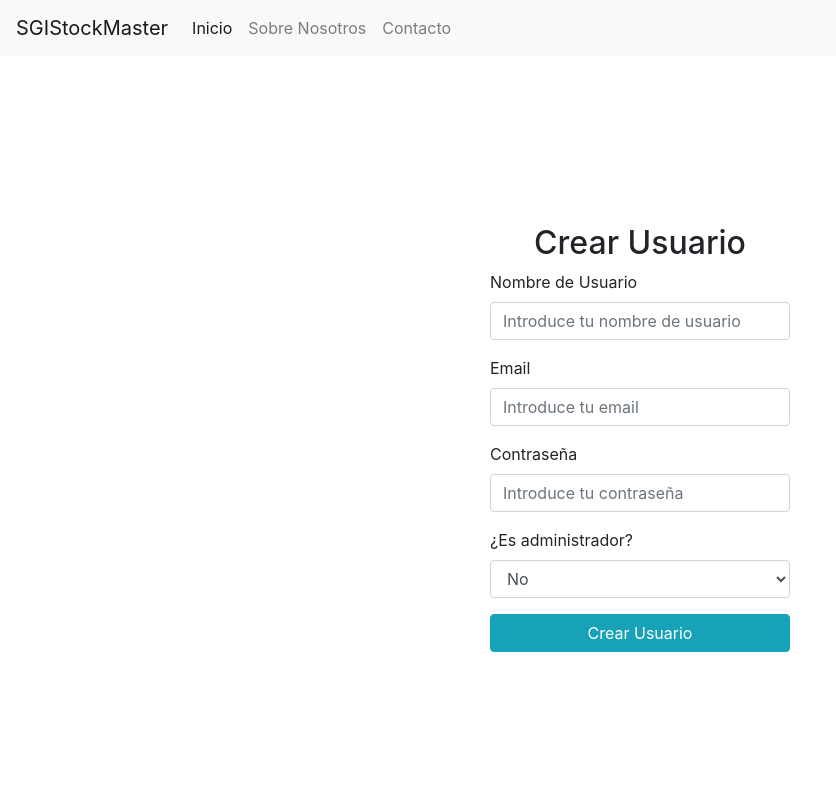
After one commit to TheN1c0/Arct_pro_gsi, a Django app: page /registrarse/ in a window 1280 px wide. The commit adds this page. Shown: the whole page, without its empty margins (0-836 px from the left). Run offline with Django 5.2, Linux system fonts and the light colour scheme; some libraries are stand-ins or nearby versions.

Commit message:
se agregó la pagina de crear usuario y se está modificando el json por un error

```diff
--- /dev/null
+++ b/SGIStockMaster/inventory_manager/templates/inventory_manager/SGI_registrarse.html
@@ -0,0 +1,109 @@
+<!DOCTYPE html>
+<html lang="es">
+<head>
+    <meta charset="UTF-8">
+    <meta name="viewport" content="width=device-width, initial-scale=1.0">
+    <title>Crear Usuario</title>
+    <link rel="stylesheet" href="https://maxcdn.bootstrapcdn.com/bootstrap/4.5.2/css/bootstrap.min.css">
+    <style>
+        body {
+            display: flex;
+            flex-direction: column;
+            min-height: 100vh;
+        }
+        .navbar {
+            margin-bottom: 20px;
+        }
+        .register-container {
+            flex: 1;
+            display: flex;
+            justify-content: center;
+            align-items: center;
+        }
+        .register-form {
+            width: 300px;
+        }
+    </style>
+</head>
+<body>
+
+    <nav class="navbar navbar-expand-lg navbar-light bg-light">
+        <a class="navbar-brand" href="#">SGIStockMaster</a>
+        <div class="collapse navbar-collapse" id="navbarNav">
+            <ul class="navbar-nav">
+                <li class="nav-item active">
+                    <a class="nav-link" href="#">Inicio</a>
+                </li>
+                <li class="nav-item">
+                    <a class="nav-link" href="#">Sobre Nosotros</a>
+                </li>
+                <li class="nav-item">
+                    <a class="nav-link" href="#">Contacto</a>
+                </li>
+            </ul>
+        </div>
+    </nav>
+
+    <div class="register-container">
+        <div class="register-form">
+            <h2 class="text-center">Crear Usuario</h2>
+            <form id="register-form">
+                <div class="form-group">
+                    <label for="new-username">Nombre de Usuario</label>
+                    <input type="text" class="form-control" id="new-username" placeholder="Introduce tu nombre de usuario" required>
+                </div>
+                <div class="form-group">
+                    <label for="new-email">Email</label>
+                    <input type="email" class="form-control" id="new-email" placeholder="Introduce tu email" required>
+                </div>
+                <div class="form-group">
+                    <label for="new-password">Contraseña</label>
+                    <input type="password" class="form-control" id="new-password" placeholder="Introduce tu contraseña" required>
+                </div>
+                <div class="form-group">
+                    <label for="is-admin">¿Es administrador?</label>
+                    <select class="form-control" id="is-admin">
+                        <option value="false">No</option>
+                        <option value="true">Sí</option>
+                    </select>
+                </div>
+                <button type="submit" class="btn btn-info btn-block">Crear Usuario</button>
+            </form>
+        </div>
+    </div>
+
+    <script src="https://code.jquery.com/jquery-3.5.1.slim.min.js"></script>
+    <script src="https://cdn.jsdelivr.net/npm/@popperjs/core@2.0.11/dist/umd/popper.min.js"></script>
+    <script src="https://maxcdn.bootstrapcdn.com/bootstrap/4.5.2/js/bootstrap.min.js"></script>
+
+    <script>
+        // Manejar la creación de un nuevo usuario
+        document.getElementById('register-form').addEventListener('submit', async function(event) {
+            event.preventDefault();
+            const username = document.getElementById('new-username').value;
+            const email = document.getElementById('new-email').value;
+            const password = document.getElementById('new-password').value;
+            const is_admin = document.getElementById('is-admin').value === 'true';
+            console.log({ username, email, password, is_admin });
+
+            const url = 'http://localhost:8001/api/usuarios/'; // Cambia esta URL si es necesario
+
+            // Hacer la solicitud a la API para crear un nuevo usuario
+            const response = await fetch(url, {
+                method: 'POST',
+                headers: {
+                    'Content-Type': 'application/json',
+                },
+                body: JSON.stringify({ username, email, password, is_admin })
+            });
+
+            if (response.ok) {
+                alert('Usuario creado exitosamente. Puedes iniciar sesión ahora.');
+                window.location.href = 'http://localhost:8000/'; // Redirige a la página de inicio de sesión
+            } else {
+                alert('Error al crear el usuario. Por favor verifica los datos ingresados.');
+            }
+        });
+    </script>
+</body>
+</html>
--- a/SGIStockMaster/inventory_manager/urls.py
+++ b/SGIStockMaster/inventory_manager/urls.py
@@ -7,6 +7,7 @@ urlpatterns = [
     path('administracion_categorias/', views.administracion_categorias, name='administracion_categorias'),
     path('administracion_pedidos/', views.administracion_pedidos, name='administracion_pedidos'),
     path('inicio/', views.inicio, name='inicio'),
+    path('registrarse/', views.registrarse, name='registrarse'),
 
 
 ]
--- a/SGIStockMaster/inventory_manager/views.py
+++ b/SGIStockMaster/inventory_manager/views.py
@@ -12,3 +12,6 @@ def administracion_pedidos(request):
 
 def inicio(request):
     return render(request, 'inventory_manager/SGI_inicio.html')
+
+def registrarse(request):
+    return render(request, 'inventory_manager/SGI_registrarse.html')
```
Also changed, not shown: SGIStockMaster/inventory_manager/templates/inventory_manager/SGI_inicio.html (+57 -5 lines).
